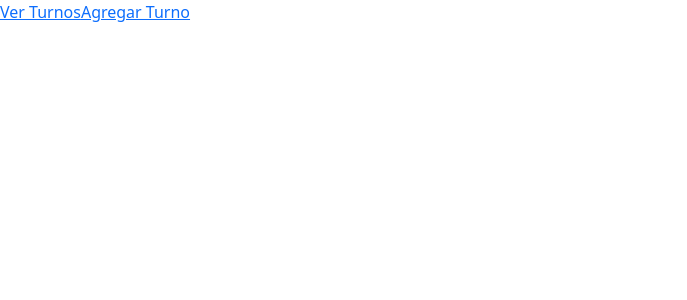
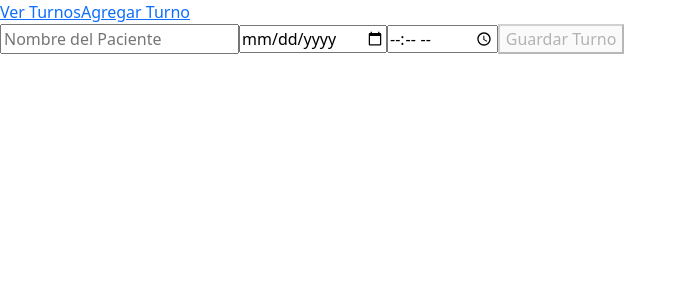
Before and after one commit to Sofi244/ProyectoAngular, an Angular app: page /nuevo in a window 1280 px wide. Before the commit this address led to /. Shown: the top 300 px of the page, without its empty margins (0-687 px from the left). Built offline with nearby package versions, Linux system fonts and the light colour scheme.

Commit message:
Agregando formulario

```diff
--- a/src/app/app-module.ts
+++ b/src/app/app-module.ts
@@ -5,6 +5,7 @@ import { AppRoutingModule } from './app-routing-module';
 import { App } from './app';
 import { TurnList } from './turn-list/turn-list';
 import { TurnForm } from './turn-form/turn-form';
+import { ReactiveFormsModule } from '@angular/forms';
 
 @NgModule({
   declarations: [
@@ -15,7 +16,8 @@ import { TurnForm } from './turn-form/turn-form';
   imports: [
     BrowserModule,
     AppRoutingModule,
-    HttpClientModule // 2. AGREGÁ ESTO ACÁ
+    HttpClientModule,
+    ReactiveFormsModule
   ],
   providers: [], // Quitá el provideBrowserGlobalErrorListeners si te tira error, no es vital ahora
   bootstrap: [App]
--- a/src/app/app-routing-module.ts
+++ b/src/app/app-routing-module.ts
@@ -1,7 +1,13 @@
 import { NgModule } from '@angular/core';
 import { RouterModule, Routes } from '@angular/router';
+import { TurnList } from './turn-list/turn-list';
+import { TurnForm } from './turn-form/turn-form';
 
-const routes: Routes = [];
+const routes: Routes = [
+  { path: 'listado', component: TurnList },
+  { path: 'nuevo', component: TurnForm },
+  { path: '', redirectTo: '/listado', pathMatch: 'full' }
+];
 
 @NgModule({
   imports: [RouterModule.forRoot(routes)],
--- a/src/app/models/turno.model.ts
+++ b/src/app/models/turno.model.ts
@@ -1,3 +1,5 @@
+
+
 export interface Turno {
   id?: number;
   paciente: string;
--- a/src/app/services/turno.ts
+++ b/src/app/services/turno.ts
@@ -4,12 +4,16 @@ import { HttpClient } from '@angular/common/http';
 @Injectable({
   providedIn: 'root'
 })
-export class TurnoService { // Cambiamos el nombre acá
-  private apiUrl = 'https://6a569422b17de7bebbde61da.mockapi.io/turnos';
+export class TurnoService {
+private apiUrl = 'https://6a569422b17de7bebbde61da.mockapi.io/turnos/turnos';
 
   constructor(private http: HttpClient) {} // Esto es lo que permite conectar a la API
 
   getTurnos() {
     return this.http.get(this.apiUrl);
   }
+
+  addTurno(turno: any) {
+    return this.http.post(this.apiUrl, turno);
+  }
 }
--- a/src/app/turn-form/turn-form.html
+++ b/src/app/turn-form/turn-form.html
@@ -1 +1,6 @@
-<p>turn-form works!</p>
+<form [formGroup]="turnoForm" (ngSubmit)="guardarTurno()">
+    <input formControlName="paciente" placeholder="Nombre del Paciente">
+    <input formControlName="fecha" type="date">
+    <input formControlName="hora" type="time">
+    <button type="submit" [disabled]="turnoForm.invalid">Guardar Turno</button>
+  </form>
--- a/src/app/turn-form/turn-form.ts
+++ b/src/app/turn-form/turn-form.ts
@@ -1,4 +1,6 @@
 import { Component } from '@angular/core';
+import { FormBuilder, FormGroup, Validators } from '@angular/forms';
+import { TurnoService } from '../services/turno';
 
 @Component({
   selector: 'app-turn-form',
@@ -7,5 +9,24 @@ import { Component } from '@angular/core';
   styleUrl: './turn-form.scss'
 })
 export class TurnForm {
+  turnoForm: FormGroup;
 
+  constructor(private fb: FormBuilder, private turnoService: TurnoService) {
+    this.turnoForm = this.fb.group({
+      paciente: ['', Validators.required],
+      fecha: ['', Validators.required],
+      hora: ['', Validators.required],
+      estado: ['Disponible'],
+      tratamiento: ['']
+    });
+  }
+
+  guardarTurno() {
+    if (this.turnoForm.valid) {
+      this.turnoService.addTurno(this.turnoForm.value).subscribe(() => {
+        alert('Turno guardado con éxito');
+        this.turnoForm.reset();
+      });
+    }
+  }
 }
--- a/src/app/turn-list/turn-list.html
+++ b/src/app/turn-list/turn-list.html
@@ -1,11 +1,9 @@
 <h2>Listado de Turnos</h2>
 
-@for (t of turnos; track t.id) {
-  <div class="turno-card">
-    <p>Fecha: {{ t.Fecha }}</p>
-    <p>Hora: {{ t.Hora }}</p>
-    <p>Estado: {{ t.Estado }}</p>
+<pre>{{ turnos | json }}</pre> @for (t of turnos; track t.id) {
+  <div style="border: 1px solid black; margin: 10px; padding: 10px;">
+    <h3>Paciente: {{ t.paciente }}</h3>
+    <p>Fecha: {{ t.fecha }}</p>
+    <p>Hora: {{ t.hora }}</p>
   </div>
-} @empty {
-  <p>No hay turnos cargados aún.</p>
 }
--- a/src/app/turn-list/turn-list.ts
+++ b/src/app/turn-list/turn-list.ts
@@ -1,5 +1,5 @@
 import { Component, OnInit } from '@angular/core';
-import { TurnoService } from '../services/turno.ts';
+import { TurnoService } from '../services/turno';
 
 @Component({
   selector: 'app-turn-list',
```
